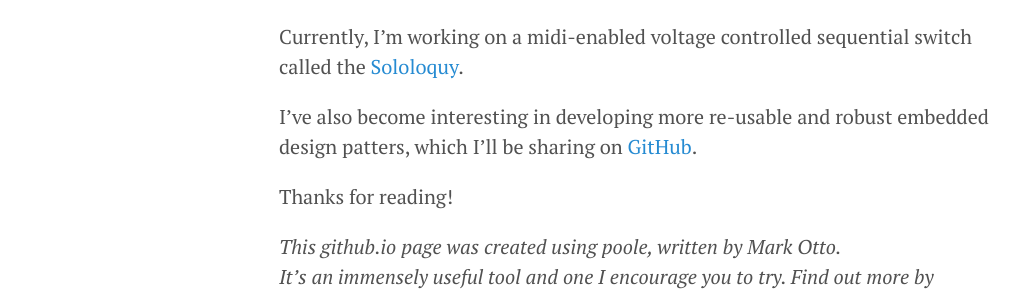
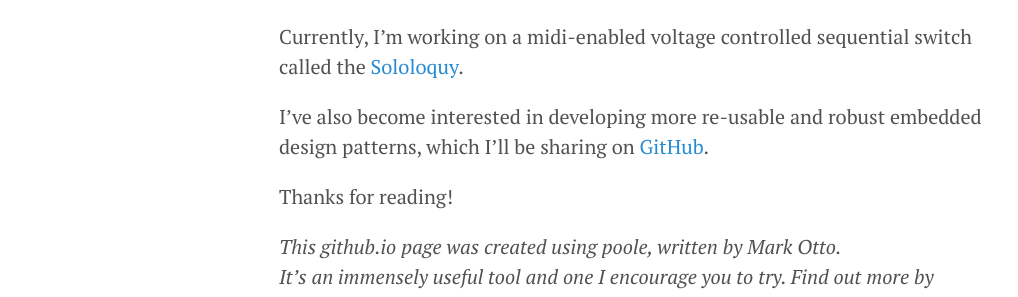
Before and after one commit to jeethridge/jeethridge.github.io, a Jekyll site: the page built from about.md, in a window 1280 px wide. Shown: the part 560-857 px from the top of the page, without its empty margins (1-1019 px from the left). Built offline with Jekyll 4.4.1, drawn with Linux system fonts in a browser that asks for light colours; Markdown is read by kramdown in place of the engine named in the settings.

Commit message:
Updated about and config.

```diff
--- a/_config.yml
+++ b/_config.yml
@@ -11,7 +11,7 @@ relative_permalinks: true
 # Setup
 title:               James Ethridge
 tagline:             'github.io'
-description:         'James Ethridge is a Software Engineer currently residing in the greater Philadelphia area.'
+description:         'James Ethridge is a software engineer currently residing in the greater Philadelphia area.'
 url:                 http://jeethridge.github.io/
 baseurl:             /
 paginate:            5
--- a/about.md
+++ b/about.md
@@ -20,8 +20,8 @@ In the past, I developed and tested the production code for [MidiBrains](http://
 Currently, I'm working on a midi-enabled voltage controlled sequential switch
 called the [Sololoquy](http://www.rabidelephant.com).
 
-I've also become interesting in developing more re-usable and robust embedded
-design patters, which I'll be sharing on [GitHub](https://github.com/poole).
+I've also become interested in developing more re-usable and robust embedded
+design patterns, which I'll be sharing on [GitHub](https://github.com/poole).
 
 Thanks for reading!
 
```
